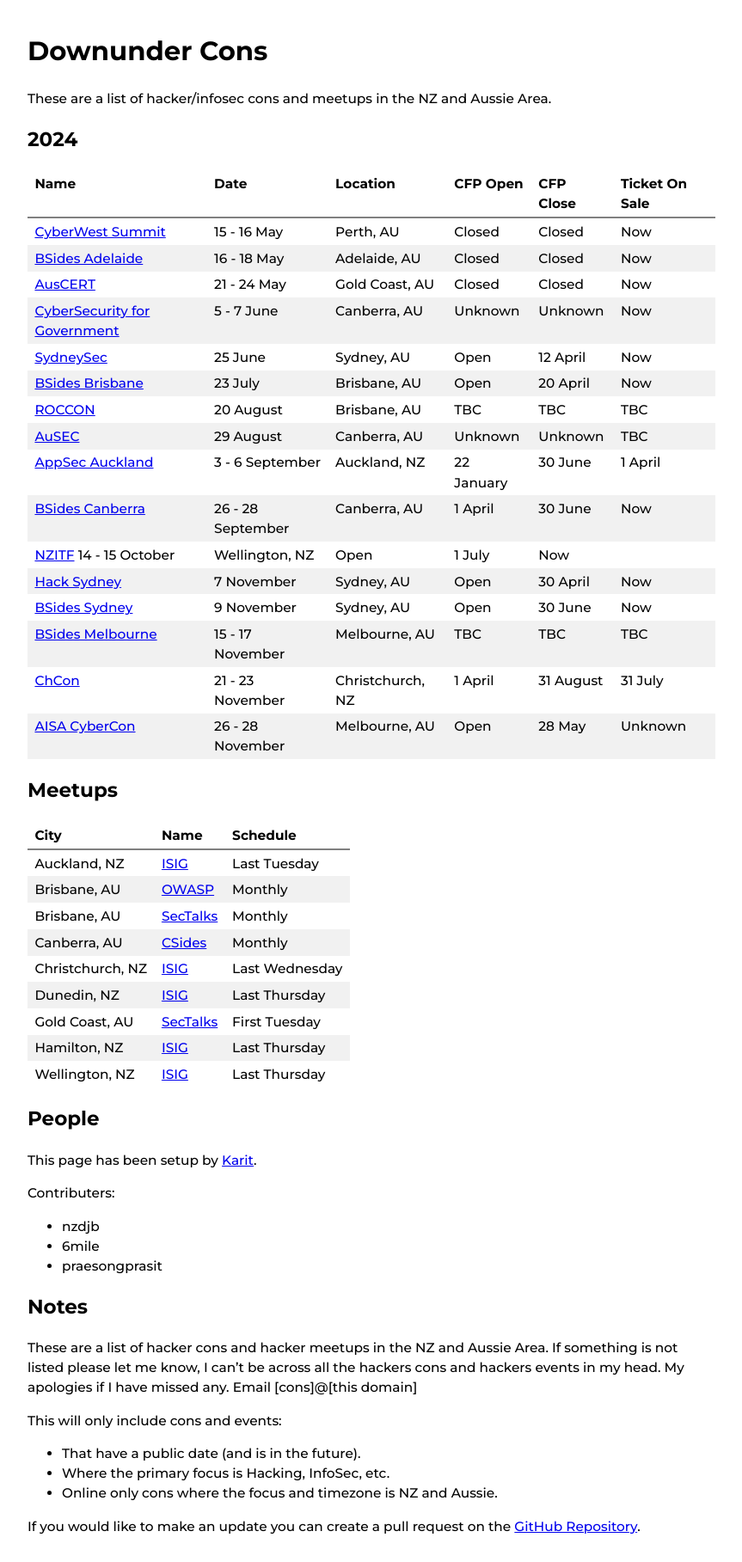
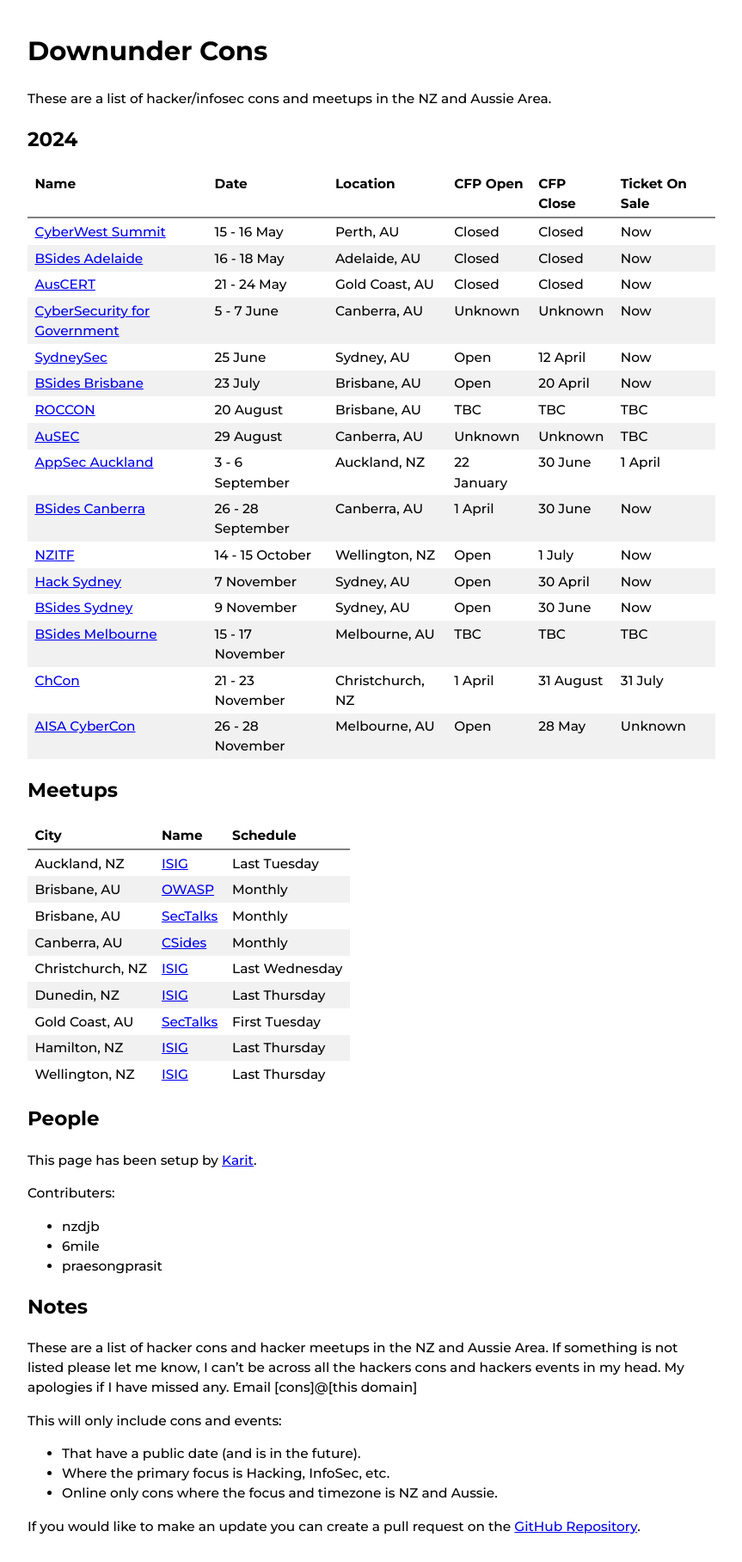
Before and after one commit to nzkarit/downundercons, a Jekyll site: the page built from index.markdown, in a window 1280 px wide. Shown: the whole page at 86% size, without its empty margins (208-1071 px from the left). Built offline with Jekyll 4.4.1, drawn with Linux system fonts in a browser that asks for light colours.

Commit message:
Fixing Table

```diff
--- a/index.markdown
+++ b/index.markdown
@@ -19,7 +19,7 @@ These are a list of hacker/infosec cons and meetups in the NZ and Aussie Area.
 | [AuSEC](https://publicsectornetwork.com/event/australian-security-summit-ausec/) | 29 August | Canberra, AU | Unknown | Unknown | TBC |
 | [AppSec Auckland](https://appsec.org.nz/conference/) | 3 - 6 September | Auckland, NZ | 22 January | 30 June | 1 April |
 | [BSides Canberra](https://www.bsidesau.com.au/) | 26 - 28 September | Canberra, AU | 1 April | 30 June | Now |
-| [NZITF](https://nzitf.org.nz/conference-details) 14 - 15 October | Wellington, NZ | Open | 1 July | Now |
+| [NZITF](https://nzitf.org.nz/conference-details) | 14 - 15 October | Wellington, NZ | Open | 1 July | Now |
 | [Hack Sydney](https://www.hack.sydney/) | 7 November | Sydney, AU | Open | 30 April | Now |
 | [BSides Sydney](https://bsides.sydney) | 9 November | Sydney, AU | Open | 30 June | Now |
 | [BSides Melbourne](https://www.bsidesmelbourne.com/) | 15 - 17 November | Melbourne, AU | TBC | TBC | TBC|
```
